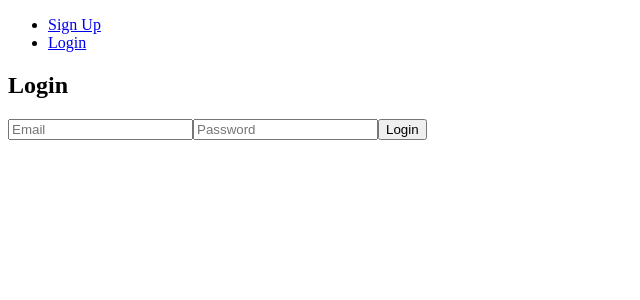
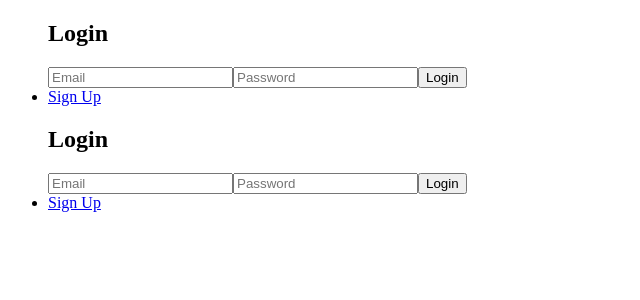
Before and after one commit to MatteoDiter/Candide, a React app: page /login in a window 1280 px wide. Shown: the top 300 px of the page, without its empty margins (0-640 px from the left). Built offline with nearby package versions, Linux system fonts and the light colour scheme.

Commit message:
delete main nav / open at login

```diff
--- a/client/App.tsx
+++ b/client/App.tsx
@@ -2,16 +2,15 @@ import React from 'react';
 import { BrowserRouter, Route, Routes } from 'react-router-dom';
 import SignUp from './component/signup';
 import Login from './component/login';
-import MainNavigation from './component/mainNavigation';
 
 const App: React.FC = () => {
   return (
       <BrowserRouter>
           <div>
-              <MainNavigation />
+              <Login />
               <Routes>
+                  <Route path="/login" element={<Login />} />
                   <Route path="/signup" element={<SignUp />} />
-                  <Route path="/login" element={<Login />} />
               </Routes>
           </div>
       </BrowserRouter>
--- a/client/component/login.tsx
+++ b/client/component/login.tsx
@@ -1,4 +1,5 @@
 import React, { useState } from 'react';
+import { Link } from 'react-router-dom';
 
 const Login: React.FC = () => {
     const [email, setEmail] = useState('');
@@ -10,6 +11,8 @@ const Login: React.FC = () => {
     };
 
     return (
+        <nav>
+            <ul>
         <form onSubmit={handleSubmit}>
             <h2>Login</h2>
             <input
@@ -26,6 +29,11 @@ const Login: React.FC = () => {
             />
             <button type="submit">Login</button>
         </form>
+        <li>
+        <Link to="/signup">Sign Up</Link>
+        </li>
+        </ul>
+        </nav>
     );
 };
 
--- a/client/component/mainNavigation.tsx
+++ /dev/null
@@ -1,19 +0,0 @@
-import React from 'react';
-import { Link } from 'react-router-dom';
-
-const MainNavigation: React.FC = () => {
-    return (
-        <nav>
-            <ul>
-                <li>
-                    <Link to="/signup">Sign Up</Link>
-                </li>
-                <li>
-                    <Link to="/login">Login</Link>
-                </li>
-            </ul>
-        </nav>
-    );
-};
-
-export default MainNavigation;
```
Also changed, not shown: 1 other file (tests, documents, lock files or other folders).
